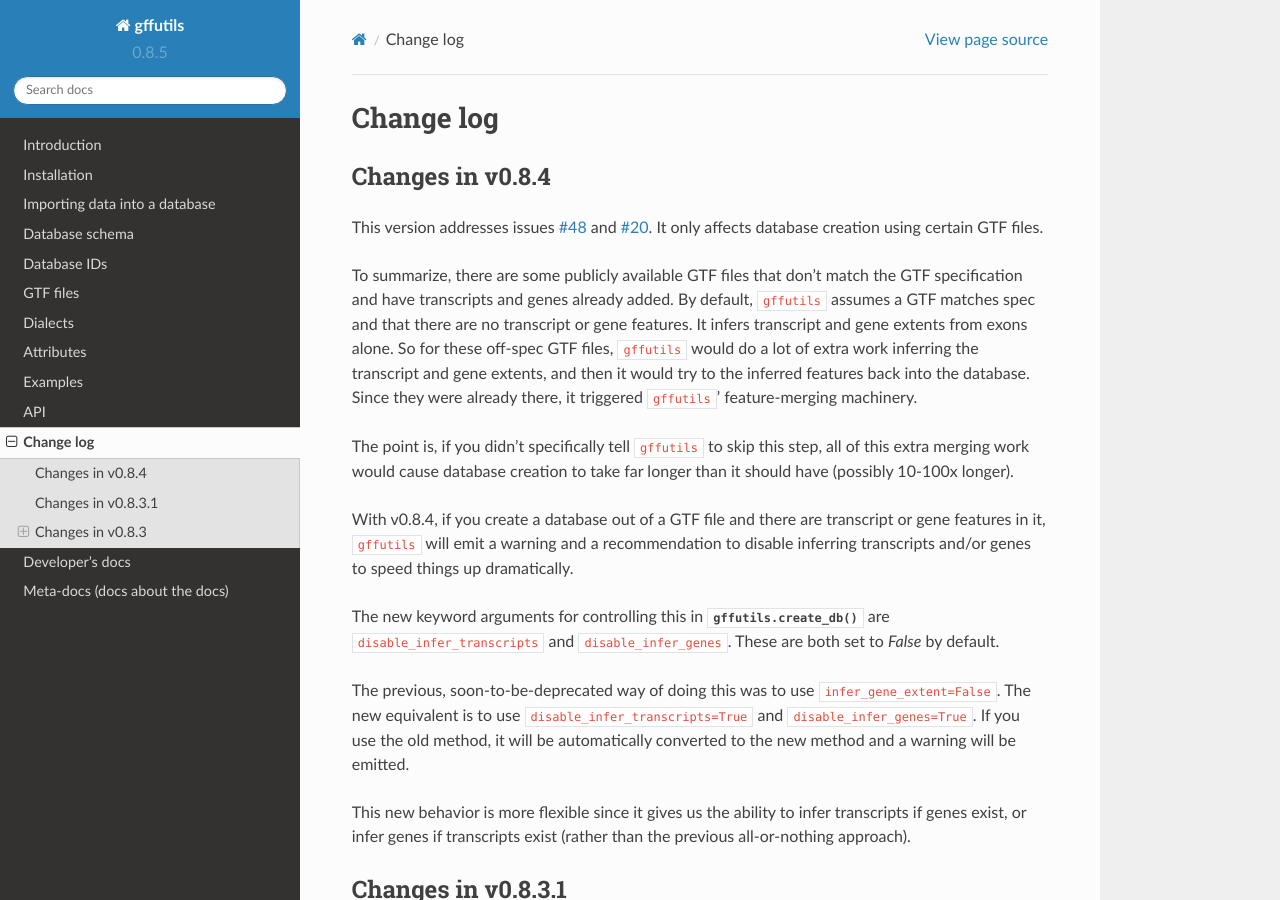
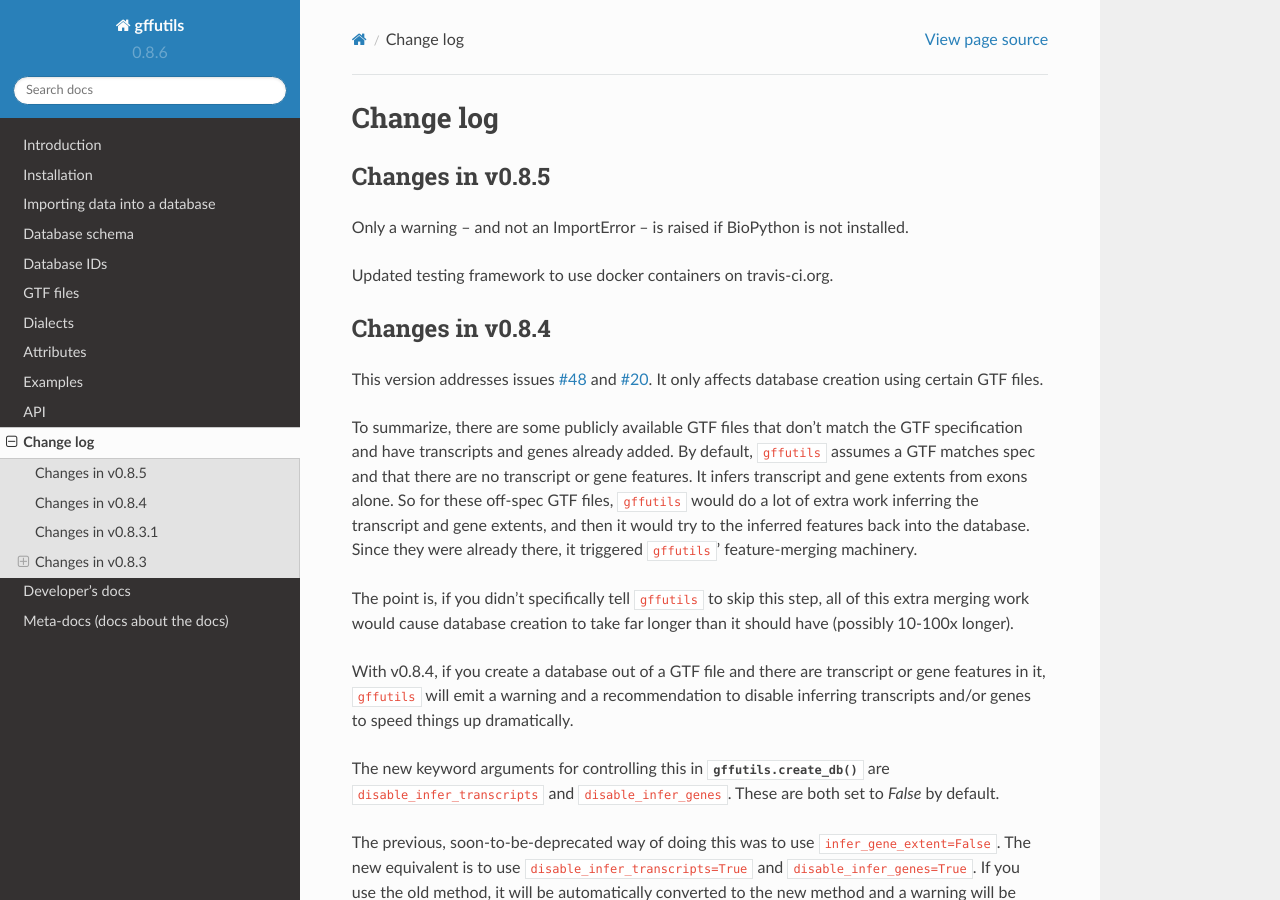
Before and after one commit to daler/gffutils, a Sphinx documentation site: the page built from doc/source/changelog.rst, in a window 1280 px wide and 900 px high. Built offline with Sphinx 7.4.7 and the Read the Docs theme 2.0.0, drawn with Linux system fonts in a browser that asks for light colours.

Commit message:
changelog and version bump

```diff
--- a/doc/source/changelog.rst
+++ b/doc/source/changelog.rst
@@ -2,6 +2,12 @@
 
 Change log
 ==========
+Changes in v0.8.5
+-----------------
+Only a warning -- and not an ImportError -- is raised if BioPython is not installed.
+
+Updated testing framework to use docker containers on travis-ci.org.
+
 Changes in v0.8.4
 -----------------
 This version addresses issues `#48
--- a/gffutils/version.py
+++ b/gffutils/version.py
@@ -1 +1 @@
-version="0.8.5"
+version="0.8.6"
```
